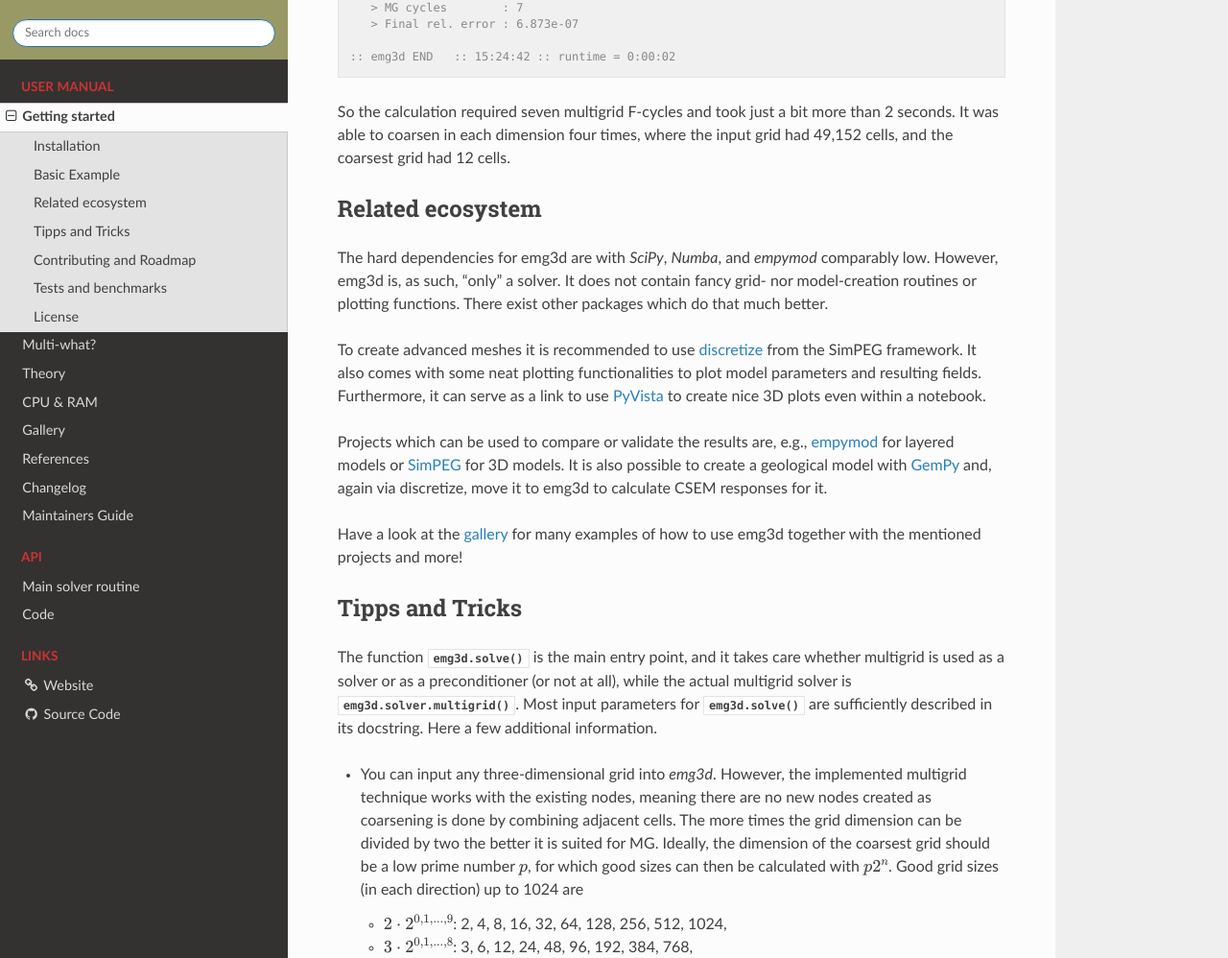
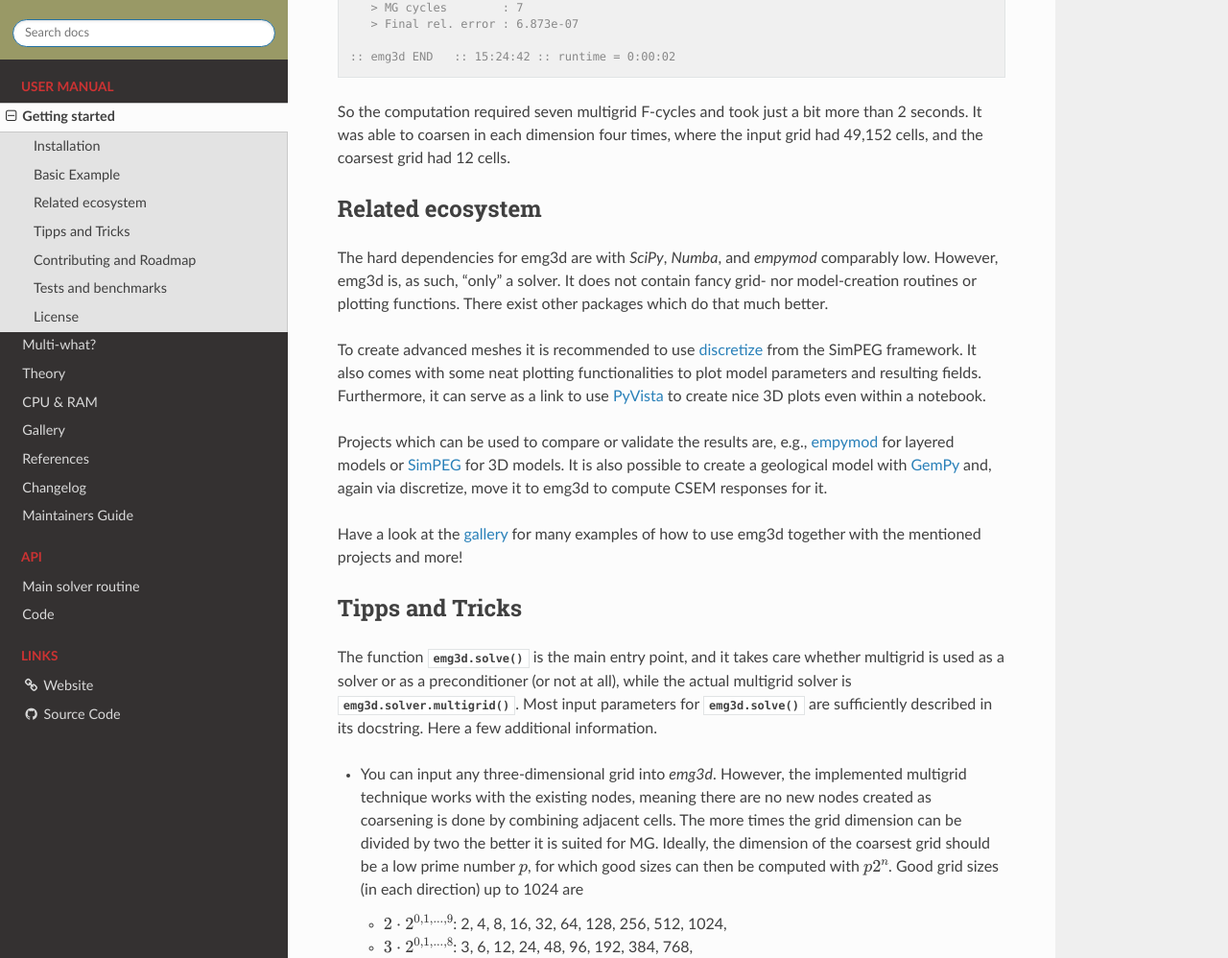
Before and after one commit to emsig/emg3d, a Sphinx documentation site: the page built from docs/usage.rst, in a window 1280 px wide and 1400 px high, scrolled down 2397 px. Shown: the part 151-1149 px from the top of the window at 96% size. Built offline with Sphinx 7.4.7 and the Read the Docs theme 2.0.0, drawn with Linux system fonts in a browser that asks for light colours; the version number could not be read and is left out; some of the changed text lies outside the part shown.

Commit message:
More calc->comp

```diff
--- a/README.rst
+++ b/README.rst
@@ -50,9 +50,9 @@
 
 - Multigrid solver for 3D electromagnetic (EM) diffusion with regular grids
   (where source and receiver can be electric or magnetic).
-- Calculate the 3D EM field in the complex frequency domain or in the real
+- Compute the 3D EM field in the complex frequency domain or in the real
   Laplace domain.
-- Includes also routines to calculate the 3D EM field in the time domain.
+- Includes also routines to compute the 3D EM field in the time domain.
 - Can be used together with the `SimPEG <https://simpeg.xyz>`_-framework.
 - Can be used as a standalone solver or as a pre-conditioner for various Krylov
   subspace methods implemented in SciPy, e.g., BiCGSTAB
--- a/docs/cpu_and_ram.rst
+++ b/docs/cpu_and_ram.rst
@@ -75,7 +75,7 @@
   cases for both CPU and RAM. The one possible and therefore implemented
   solution was to swap the loop-order in :func:`emg3d.core.gauss_seidel_y`.
 - Restriction and prolongation information could be saved in a dictionary
-  instead of recalculating it every time. Turns out to be not worth the
+  instead of recomputing it every time. Turns out to be not worth the
   trouble.
 - Rewrite :class:`emg3d.RegularGridInterpolator` as jitted function, but the
   iterator approach seems to be better for large grids.
--- a/docs/mgwhat.rst
+++ b/docs/mgwhat.rst
@@ -26,7 +26,7 @@
 To solve the system, it solves for all fields adjacent to one node, moves then
 to the next node, and so on until it reaches the last node, see :numref:`Figure
 %s <smoother>`, where the red lines indicate the fields which are solved
-simultaneously per step (the fields on the boundaries are never calculated, as
+simultaneously per step (the fields on the boundaries are never computed, as
 they are assumed to be 0).
 
 .. figure:: _static/schematics2.svg
@@ -56,7 +56,7 @@
 The main thinking behind multigrid is now that we move to coarser grids. This
 has two advantages:
 
-- Fewer cells means faster calculation and less memory.
+- Fewer cells means faster computation and less memory.
 - Coarser grid size transforms lower frequency error to higher frequency error,
   relatively to cell size, which means faster convergence.
 
--- a/docs/usage.rst
+++ b/docs/usage.rst
@@ -105,7 +105,7 @@
     >>> sfield = emg3d.fields.get_source_field(
     >>>     grid, src=[0, 0, 0, 0, 0], freq=10.0)
 
-Now we can calculate the electric field with ``emg3d``:
+Now we can compute the electric field with ``emg3d``:
 
 .. code-block:: python
 
@@ -143,7 +143,7 @@
 
     :: emg3d END   :: 15:24:42 :: runtime = 0:00:02
 
-So the calculation required seven multigrid F-cycles and took just a bit more
+So the computation required seven multigrid F-cycles and took just a bit more
 than 2 seconds. It was able to coarsen in each dimension four times, where the
 input grid had 49,152 cells, and the coarsest grid had 12 cells.
 
@@ -166,7 +166,7 @@
 `empymod <https://empymod.github.io>`_ for layered models or `SimPEG
 <https://simpeg.xyz>`_ for 3D models. It is also possible to create a
 geological model with `GemPy <https://www.gempy.org>`_ and, again via
-discretize, move it to emg3d to calculate CSEM responses for it.
+discretize, move it to emg3d to compute CSEM responses for it.
 
 Have a look at the `gallery <https://empymod.github.io/emg3d-gallery>`_ for
 many examples of how to use emg3d together with the mentioned projects and
@@ -187,7 +187,7 @@
   are no new nodes created as coarsening is done by combining adjacent
   cells. The more times the grid dimension can be divided by two the better it
   is suited for MG. Ideally, the dimension of the coarsest grid should be a low
-  prime number :math:`p`, for which good sizes can then be calculated with
+  prime number :math:`p`, for which good sizes can then be computed with
   :math:`p 2^n`. Good grid sizes (in each direction) up to 1024 are
 
   - :math:`2·2^{0, 1, ..., 9}`: 2,  4,  8, 16,  32,  64, 128, 256, 512, 1024,
```
Also changed, not shown: CHANGELOG.rst (+9 -9 lines), docs/theory.rst (+4 -4 lines), 5 other files.
